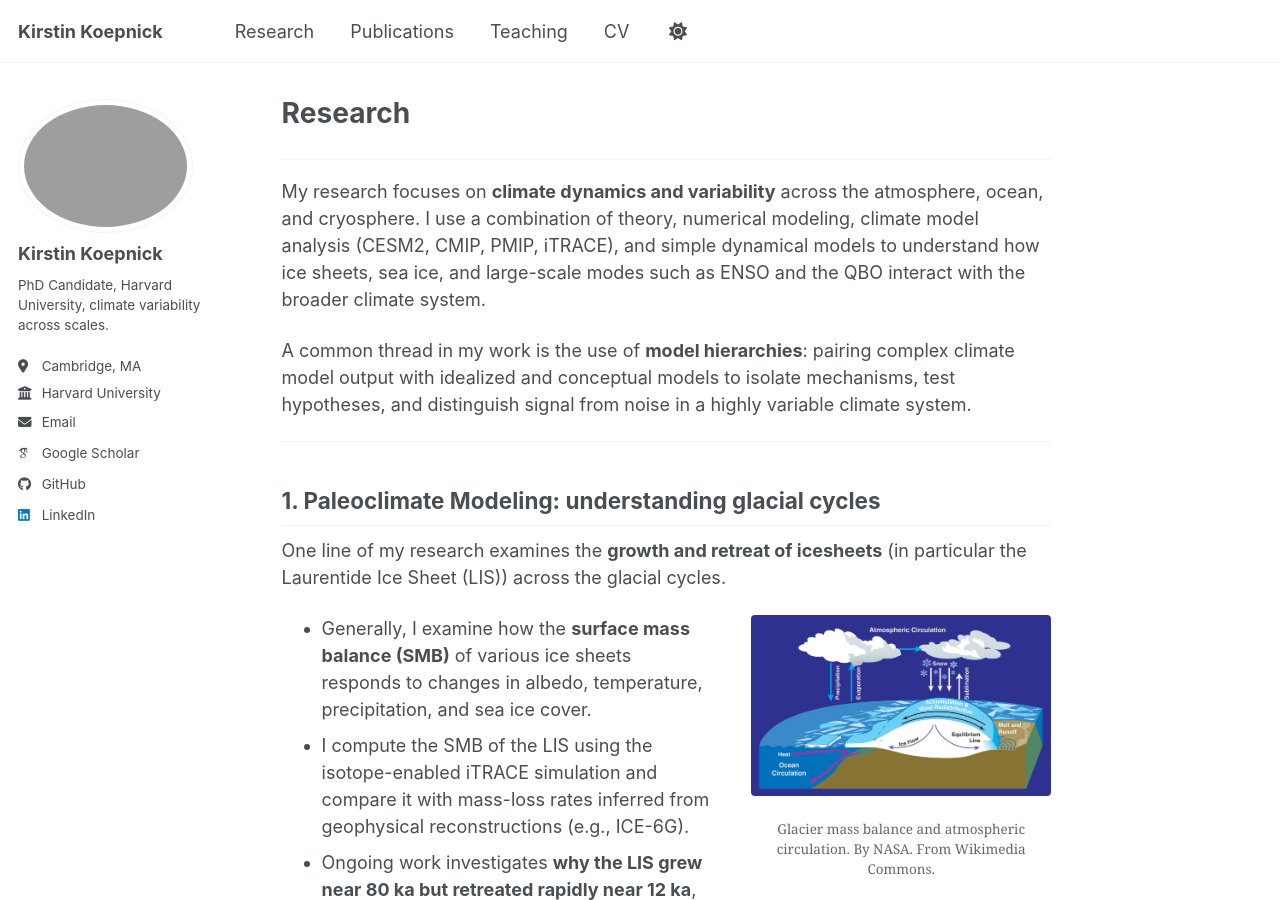
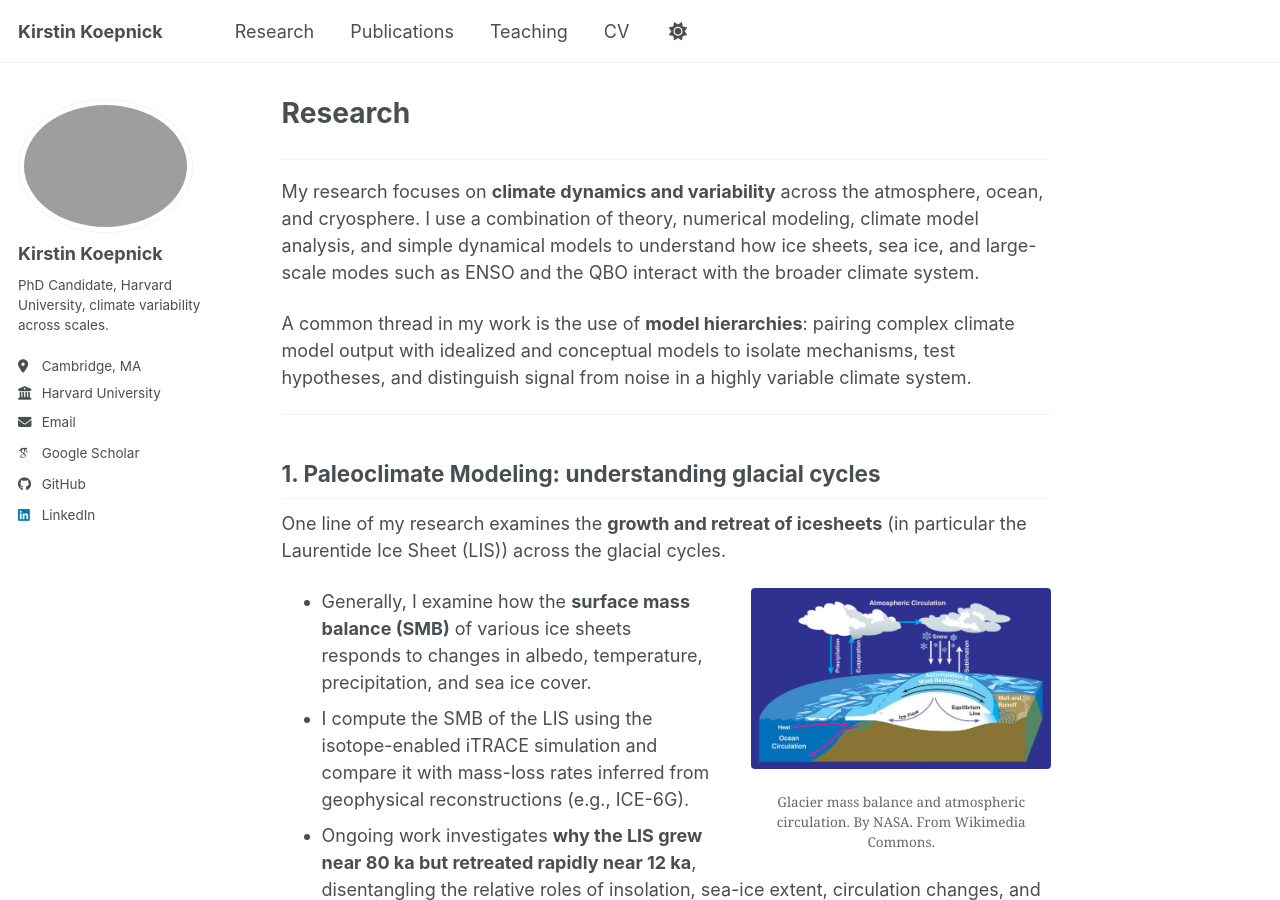
Before and after one commit to kirstinkoepnick/kirstinkoepnick.github.io, a Jekyll site: the page built from _pages/research.md, in a window 1280 px wide and 900 px high. Built offline with Jekyll 4.4.1, drawn with Linux system fonts in a browser that asks for light colours; some web fonts are replaced; a script bundle is joined from its source files by our own code; library files that are not in the unit come from our copies; some of the changed lines change nothing that is shown; some of the changed text lies outside the part shown.

Commit message:
Update research.md

```diff
--- a/_pages/research.md
+++ b/_pages/research.md
@@ -6,7 +6,7 @@
 
 ---
 
-My research focuses on **climate dynamics and variability** across the atmosphere, ocean, and cryosphere. I use a combination of theory, numerical modeling, climate model analysis (CESM2, CMIP, PMIP, iTRACE), and simple dynamical models to understand how ice sheets, sea ice, and large-scale modes such as ENSO and the QBO interact with the broader climate system.
+My research focuses on **climate dynamics and variability** across the atmosphere, ocean, and cryosphere. I use a combination of theory, numerical modeling, climate model analysis, and simple dynamical models to understand how ice sheets, sea ice, and large-scale modes such as ENSO and the QBO interact with the broader climate system.
 
 A common thread in my work is the use of **model hierarchies**: pairing complex climate model output with idealized and conceptual models to isolate mechanisms, test hypotheses, and distinguish signal from noise in a highly variable climate system.
 
@@ -81,8 +81,8 @@
 
 Across these projects, I use:
 
-- **Climate model simulations**: for my paleoclimate research, I run CESM2 with CAM5 physics adjusting topography and bathymetry for LGM and 12ka
-- **Climate model analysis:** CESM2, iTRACE, CMIP6 control runs
+- **Climate model simulations**: for my paleoclimate research, I run CESM2 with CAM5 physics adjusting topography and bathymetry for LGM and 12ka conditions
+- **Climate model analysis:** CESM2, iTraCE, CMIP6 control runs
 - **Simple and intermediate-complexity models:** conceptual climate and ice-sheet models, stochastic ENSO models
 - **Numerical modeling:** diffusion and energy-balance models for subsurface temperature and SMB
 - **Statistical tools:** bootstrapping, surrogate time series, and machine-learning-based classification of westerly wind bursts
```
